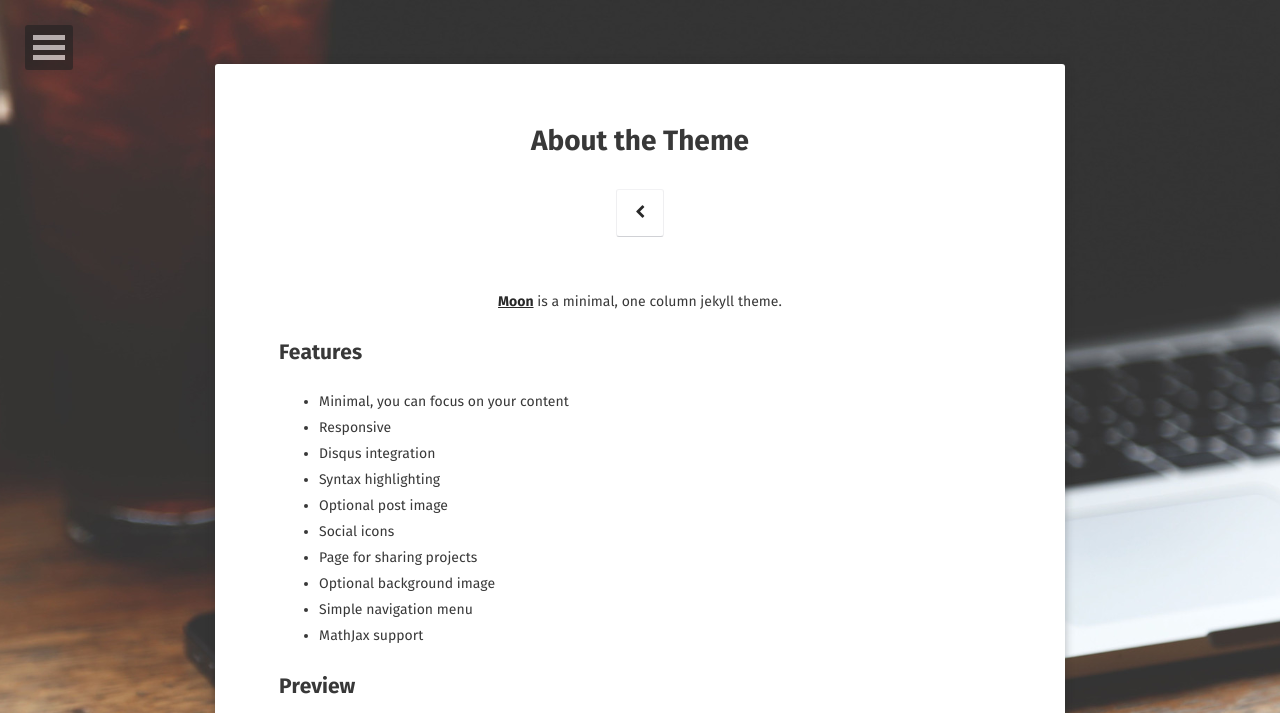
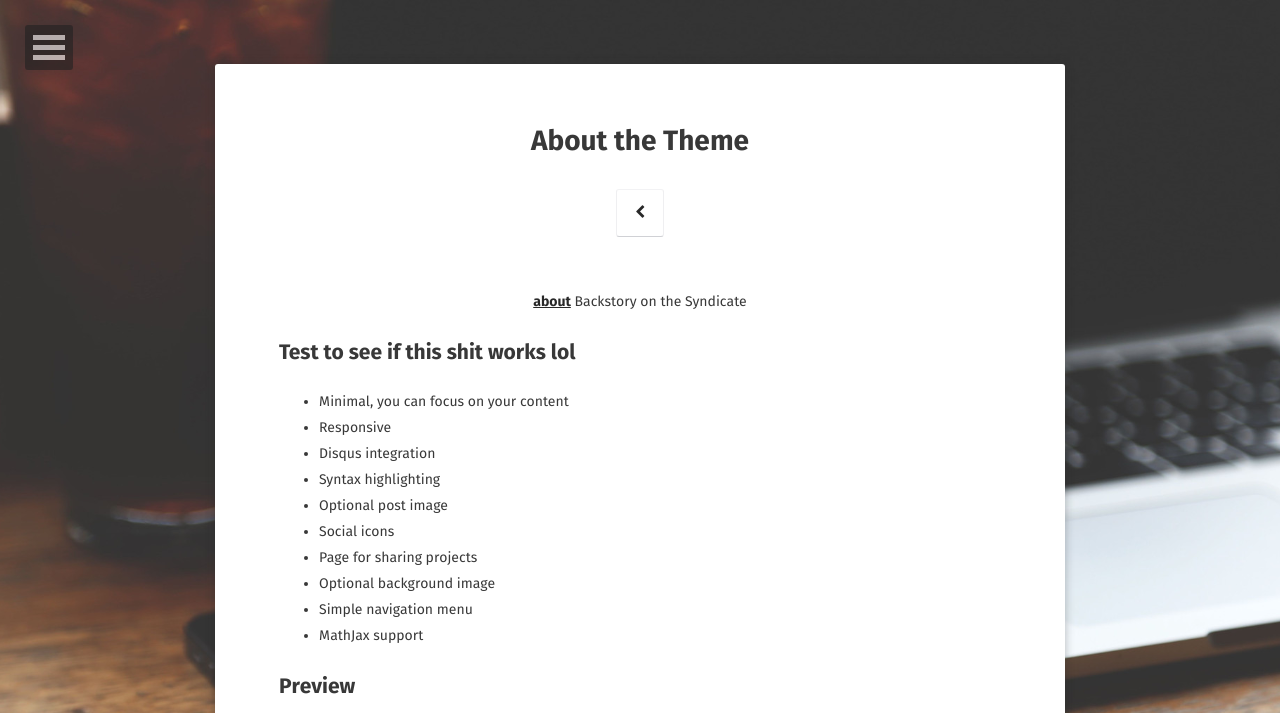
Before and after one commit to blackstarnet/blackstarnet.github.io, a Jekyll site: the page built from about/index.md, in a window 1280 px wide, cut to the strip 0-713 px from the top of the page. Built offline with Jekyll 4.4.1, drawn with Linux system fonts in a browser that asks for light colours; some web fonts are replaced.

Commit message:
Update index.md

```diff
--- a/about/index.md
+++ b/about/index.md
@@ -6,9 +6,9 @@ date: 2016-03-21
 comments: false
 ---
 
-<center><a href="http://taylantatli.github.io/Moon"><b>Moon</b></a> is a minimal, one column jekyll theme.</center>
+<center><a href="http://blackstarnet.github.io/about"><b>about</b></a> Backstory on the Syndicate</center>
 
-## Features
+## Test to see if this shit works lol
 * Minimal, you can focus on your content
 * Responsive
 * Disqus integration
```
